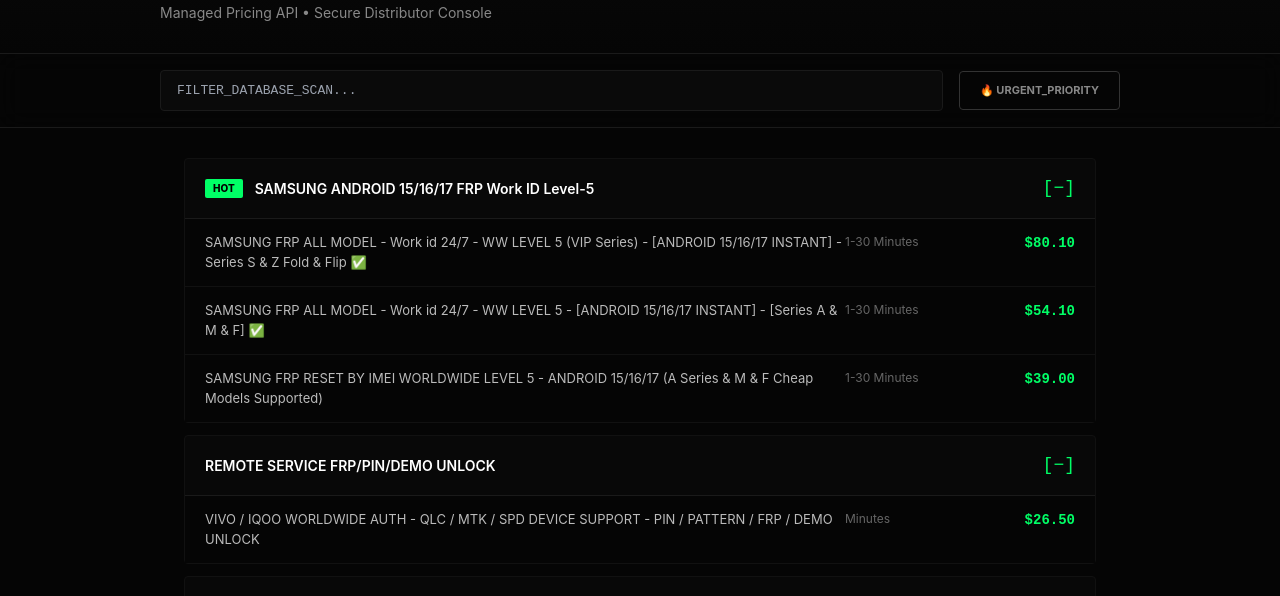
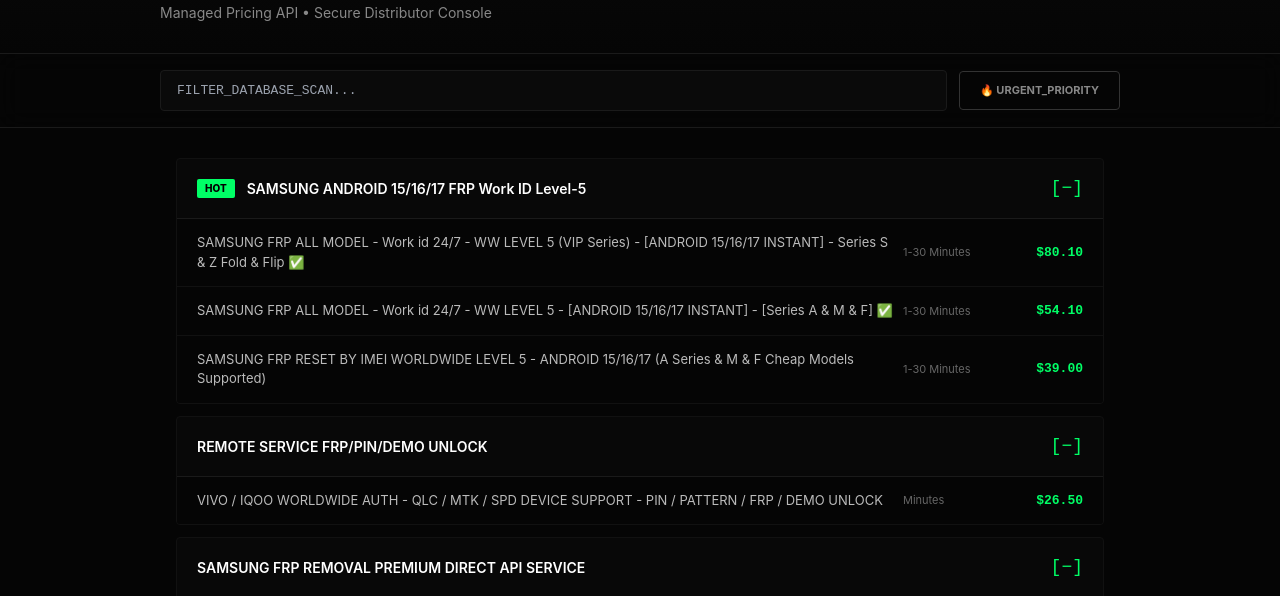
Before and after one commit to Mbboy010/kalifaos, a Next.js app: page /server-tools in a window 1280 px wide. Shown: the part 203-799 px from the top of the page. Built offline with nearby package versions, Linux system fonts and the light colour scheme; no server answers; the database is empty.

Commit message:
Initial commit

```diff
--- /dev/null
+++ b/src/app/server-tools/[id]/page.tsx
@@ -0,0 +1,48 @@
+import { pricingData } from "../data";
+import Link from "next/link";
+import { notFound } from "next/navigation";
+
+export default function ItemDetail({ params }: { params: { id: string } }) {
+  // Find the item within all groups
+  const item = pricingData
+    .flatMap((group) => group.items)
+    .find((i) => i.id === params.id);
+
+  if (!item) return notFound();
+
+  return (
+    <div style={{ minHeight: "100vh", background: "#050505", color: "#fff", padding: "40px 24px" }}>
+      <div style={{ maxWidth: 600, margin: "0 auto" }}>
+        <Link href="/server-tools" style={{ color: "#00ff66", textDecoration: "none", fontSize: 12, fontFamily: "monospace" }}>
+          &lt; BACK_TO_CONSOLE
+        </Link>
+
+        <div style={{ marginTop: 40, border: "1px solid #1a1a1a", padding: 30, borderRadius: 8, background: "#080808" }}>
+          <h1 style={{ fontSize: 24, marginBottom: 20, color: "#00ff66" }}>Service Details</h1>
+
+          <div style={{ display: "flex", flexDirection: "column", gap: 20 }}>
+            <div>
+              <label style={{ color: "#555", fontSize: 11, display: "block", marginBottom: 5 }}>SERVICE_NAME</label>
+              <div style={{ fontSize: 16, lineHeight: 1.5 }}>{item.name}</div>
+            </div>
+
+            <div style={{ display: "flex", gap: 40 }}>
+              <div>
+                <label style={{ color: "#555", fontSize: 11, display: "block", marginBottom: 5 }}>EST_DELIVERY</label>
+                <div style={{ color: "#bbb" }}>{item.delivery}</div>
+              </div>
+              <div>
+                <label style={{ color: "#555", fontSize: 11, display: "block", marginBottom: 5 }}>CREDITS_REQUIRED</label>
+                <div style={{ color: "#00ff66", fontWeight: "bold", fontFamily: "monospace" }}>{item.price}</div>
+              </div>
+            </div>
+          </div>
+
+          <button style={{ marginTop: 40, width: "100%", background: "#00ff66", border: "none", padding: "12px", borderRadius: 4, fontWeight: "bold", cursor: "pointer" }}>
+            INITIALIZE SERVICE
+          </button>
+        </div>
+      </div>
+    </div>
+  );
+}
--- a/src/app/server-tools/page.tsx
+++ b/src/app/server-tools/page.tsx
@@ -1,15 +1,14 @@
 "use client";
 
 import { useState } from "react";
+import Link from "next/link";
 import { pricingData, PricingGroup } from "./data";
 
 export default function ResellerPricingIMEI() {
   const [search, setSearch] = useState<string>("");
-  // Fixed: Explicit type for state to prevent 'any' mapping errors
   const [openGroups, setOpenGroups] = useState<Record<string, boolean>>({});
   const [showHotOnly, setShowHotOnly] = useState<boolean>(false);
 
-  // Fixed: Explicitly typed 'cat' as string to resolve build error
   const toggle = (cat: string) =>
     setOpenGroups((prev) => ({ ...prev, [cat]: !prev[cat] }));
 
@@ -24,60 +23,80 @@ export default function ResellerPricingIMEI() {
   });
 
   return (
-    <div style={{ fontFamily: "Inter, sans-serif", background: "#050505", minHeight: "100vh", color: "#e0e0e0" }}>
+    <div style={{ fontFamily: "Inter, sans-serif", background: "#050505", minHeight: "100vh", color: "#e0e0e0", overflowX: "hidden" }}>
+      {/* Header */}
       <div style={{ background: "linear-gradient(180deg, #0a0a0a 0%, #050505 100%)", borderBottom: "1px solid #1a1a1a", padding: "40px 24px 30px" }}>
         <div style={{ maxWidth: 960, margin: "0 auto" }}>
           <div style={{ display: "flex", alignItems: "center", gap: 12, marginBottom: 12 }}>
             <div style={{ width: 10, height: 10, borderRadius: "50%", background: "#00ff66", boxShadow: "0 0 10px #00ff66" }} />
             <span style={{ color: "#666", fontSize: 11, letterSpacing: 3, fontWeight: 600 }}>TERMINAL SECURE ACCESS</span>
           </div>
-          <h1 style={{ margin: "0 0 8px", fontSize: 32, fontWeight: 800, color: "#fff" }}>
+          <h1 style={{ margin: "0 0 8px", fontSize: "clamp(24px, 5vw, 32px)", fontWeight: 800, color: "#fff" }}>
             IMEI <span style={{ color: "#00ff66" }}>Services</span>
           </h1>
           <p style={{ margin: 0, color: "#888", fontSize: 14 }}>Managed Pricing API • Secure Distributor Console</p>
         </div>
       </div>
 
+      {/* Sticky Search */}
       <div style={{ position: "sticky", top: 0, zIndex: 100, background: "rgba(5, 5, 5, 0.8)", backdropFilter: "blur(12px)", borderBottom: "1px solid #1a1a1a", padding: "16px 24px" }}>
-        <div style={{ maxWidth: 960, margin: "0 auto", display: "flex", gap: 16, alignItems: "center" }}>
+        <div style={{ maxWidth: 960, margin: "0 auto", display: "flex", gap: 12, alignItems: "center", flexWrap: "wrap" }}>
           <input
             type="text"
             placeholder="FILTER_DATABASE_SCAN..."
             value={search}
             onChange={(e) => setSearch(e.target.value)}
-            style={{ flex: 1, background: "#0a0a0a", border: "1px solid #1a1a1a", borderRadius: 4, padding: "10px 16px", color: "#00ff66", fontSize: 13, outline: "none", fontFamily: "monospace" }}
+            style={{ flex: "1 1 300px", background: "#0a0a0a", border: "1px solid #1a1a1a", borderRadius: 4, padding: "10px 16px", color: "#00ff66", fontSize: 13, outline: "none", fontFamily: "monospace" }}
           />
           <button
             onClick={() => setShowHotOnly(!showHotOnly)}
-            style={{ background: showHotOnly ? "#00ff66" : "transparent", border: `1px solid ${showHotOnly ? "#00ff66" : "#333"}`, borderRadius: 4, padding: "10px 20px", color: showHotOnly ? "#000" : "#888", fontSize: 11, fontWeight: 700, cursor: "pointer" }}
+            style={{ background: showHotOnly ? "#00ff66" : "transparent", border: `1px solid ${showHotOnly ? "#00ff66" : "#333"}`, borderRadius: 4, padding: "10px 20px", color: showHotOnly ? "#000" : "#888", fontSize: 11, fontWeight: 700, cursor: "pointer", whiteSpace: "nowrap" }}
           >
             🔥 URGENT_PRIORITY
           </button>
         </div>
       </div>
 
-      <div style={{ maxWidth: 960, margin: "0 auto", padding: "30px 24px 80px" }}>
+      {/* Main Content */}
+      <div style={{ maxWidth: 960, margin: "0 auto", padding: "30px 16px 80px", boxSizing: "border-box" }}>
         {filtered.map((group) => {
           const isOpen = openGroups[group.id] !== false;
           return (
-            <div key={group.id} style={{ marginBottom: 12, border: "1px solid #111", borderRadius: 4, background: "#080808" }}>
-              <button onClick={() => toggle(group.id)} style={{ width: "100%", background: "transparent", border: "none", padding: "16px 20px", cursor: "pointer", display: "flex", justifyContent: "space-between", alignItems: "center" }}>
-                <div style={{ display: "flex", alignItems: "center", gap: 12 }}>
+            <div key={group.id} style={{ marginBottom: 12, border: "1px solid #111", borderRadius: 4, background: "#080808", overflow: "hidden" }}>
+              <button
+                onClick={() => toggle(group.id)}
+                style={{ width: "100%", background: "transparent", border: "none", padding: "16px 20px", cursor: "pointer", display: "flex", justifyContent: "space-between", alignItems: "center", gap: 10 }}
+              >
+                <div style={{ display: "flex", alignItems: "center", gap: 12, textAlign: "left" }}>
                   {group.hot && <span style={{ background: "#00ff66", color: "#000", fontSize: 10, fontWeight: 800, padding: "2px 8px", borderRadius: 2 }}>HOT</span>}
-                  <span style={{ color: "#fff", fontSize: 14, fontWeight: 600 }}>{group.category}</span>
+                  <span style={{ color: "#fff", fontSize: 14, fontWeight: 600, wordBreak: "break-word" }}>{group.category}</span>
                 </div>
-                <span style={{ color: "#00ff66", fontSize: 18, fontFamily: "monospace" }}>{isOpen ? "[−]" : "[+]"}</span>
+                <span style={{ color: "#00ff66", fontSize: 18, fontFamily: "monospace", flexShrink: 0 }}>{isOpen ? "[−]" : "[+]"}</span>
               </button>
+
               {isOpen && (
                 <div style={{ background: "#050505", borderTop: "1px solid #1a1a1a" }}>
                   {group.items.map((item, i) => (
-                    <div key={item.id} style={{ display: "grid", gridTemplateColumns: "1fr 130px 100px", padding: "14px 20px", borderBottom: i < group.items.length - 1 ? "1px solid #111" : "none" }}>
-                      <span style={{ color: "#bbb", fontSize: 13 }}>{item.name}</span>
-                      <span style={{ color: "#666", fontSize: 12 }}>{item.delivery}</span>
-                      <span style={{ color: item.price === "$0.00" ? "#333" : "#00ff66", fontSize: 14, fontWeight: 700, textAlign: "right", fontFamily: "monospace" }}>
+                    <Link
+                      key={item.id}
+                      href={`/server-tools/${item.id}`}
+                      style={{
+                        display: "grid",
+                        gridTemplateColumns: "1fr 100px 80px",
+                        padding: "14px 20px",
+                        borderBottom: i < group.items.length - 1 ? "1px solid #111" : "none",
+                        textDecoration: "none",
+                        transition: "background 0.2s"
+                      }}
+                      onMouseEnter={(e) => (e.currentTarget.style.background = "#0a0a0a")}
+                      onMouseLeave={(e) => (e.currentTarget.style.background = "transparent")}
+                    >
+                      <span style={{ color: "#bbb", fontSize: 13, paddingRight: 10, wordBreak: "break-word" }}>{item.name}</span>
+                      <span style={{ color: "#666", fontSize: 11, alignSelf: "center" }}>{item.delivery}</span>
+                      <span style={{ color: item.price === "$0.00" ? "#444" : "#00ff66", fontSize: 13, fontWeight: 700, textAlign: "right", fontFamily: "monospace", alignSelf: "center" }}>
                         {item.price === "$0.00" ? "FREE" : item.price}
                       </span>
-                    </div>
+                    </Link>
                   ))}
                 </div>
               )}
```
